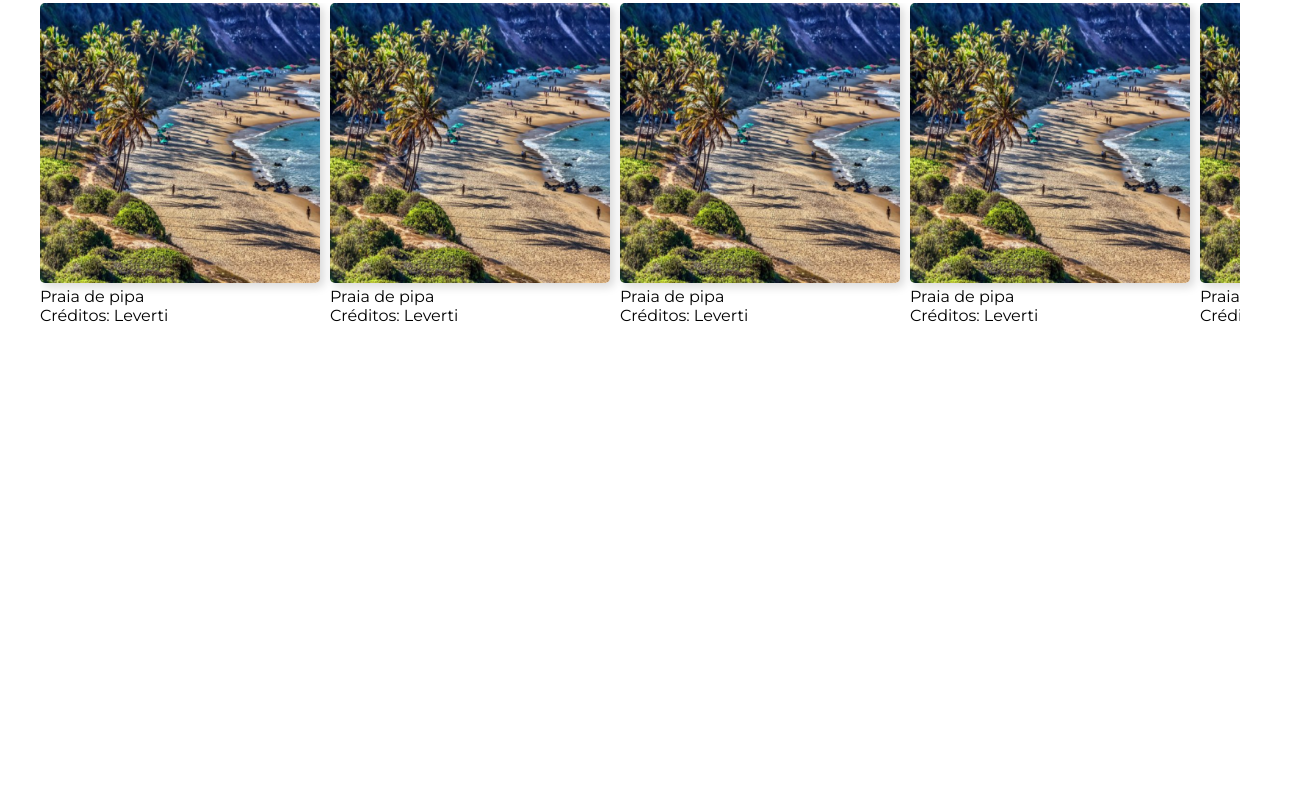
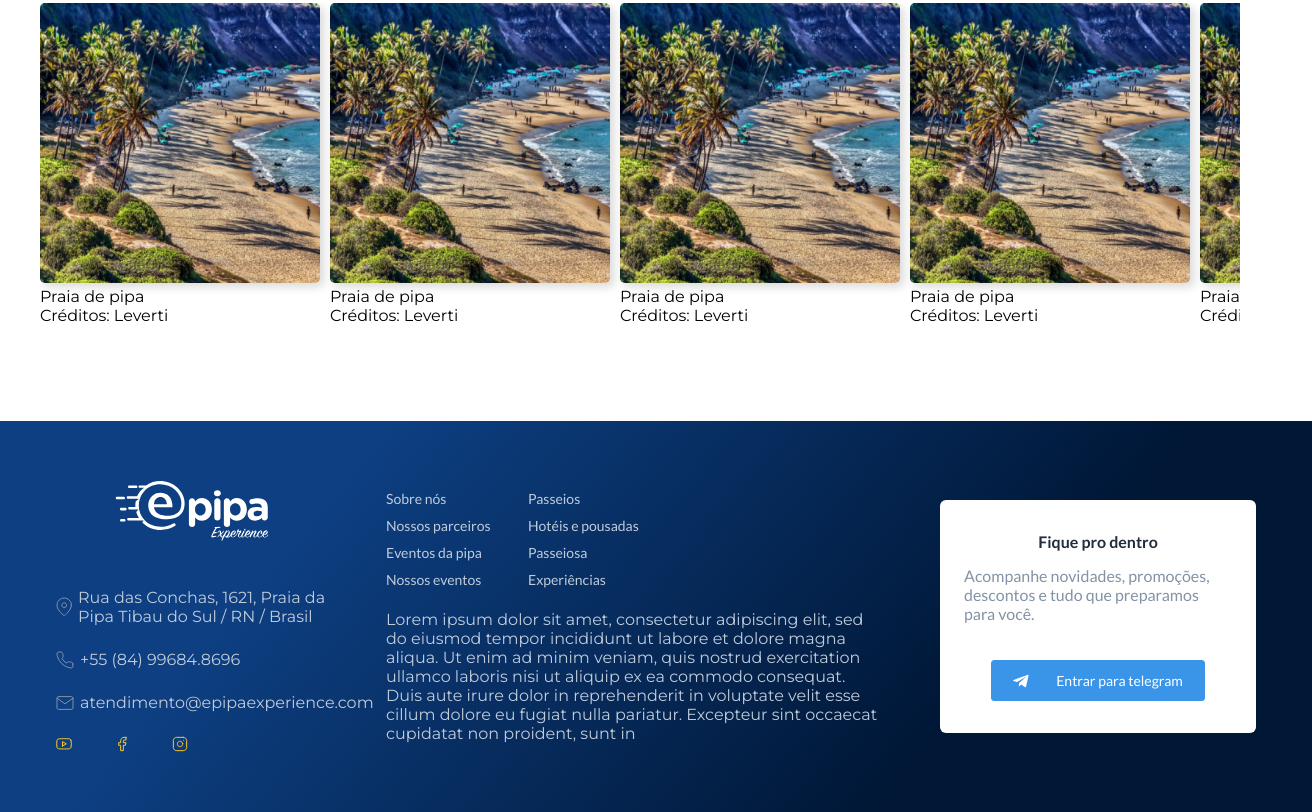
Before and after one commit to carlosDvi/AtividadesDWAI, a plain HTML site: page Epipa/index.html in a window 1280 px wide. Shown: the part 1539-2351 px from the top of the page, 1312 px wide, since content can reach past the window. Before the commit the page ends 1960 px from the top, so only its background shows below. Drawn offline with Linux system fonts and the light colour scheme.

Commit message:
Finalizando footer

```diff
--- a/Epipa/index.html
+++ b/Epipa/index.html
@@ -127,8 +127,61 @@
                 </div>
             </div>
         </div>
-
     </div>
+    <footer>
+        <div class="footer-content container">
+            <div class="left">
+                <img src="imgs/logo footer.svg" alt="">
+                <div class="infos">
+                    <div class="info-item">
+                        <img src="imgs/loc.svg" alt="">
+                        <p>Rua das Conchas, 1621, Praia da Pipa
+                            Tibau do Sul / RN / Brasil</p>
+                    </div>
+                    <div class="info-item">
+                        <img src="imgs/call.svg" alt="">
+                        <p>+55 (84) 99684.8696</p>
+                    </div>
+                    <div class="info-item">
+                        <img src="imgs/mail.svg" alt="">
+                        <p>atendimento@epipaexperience.com</p>
+                    </div>
+                    <div class="nav-menu">
+                        <img src="imgs/youtube.svg" alt="">
+                        <img src="imgs/facebook.svg" alt="">
+                        <img src="imgs/instagram.svg" alt="">
+                    </div>
+                </div>
+            </div>
+            <div class="middle">
+                <div class="menu-principal">
+                    <div class="menu">
+                        <a href="#">Sobre nós</a>
+                        <a href="#">Nossos parceiros</a>
+                        <a href="#">Eventos da pipa</a>
+                        <a href="#">Nossos eventos</a>
+                    </div>
+                    <div class="menu">
+                        <a href="#">Passeios</a>
+                        <a href="#">Hotéis e pousadas</a>
+                        <a href="#">Passeiosa</a>
+                        <a href="#">Experiências</a>
+                    </div>
+                </div>
+                <p>Lorem ipsum dolor sit amet, consectetur adipiscing elit, sed do eiusmod tempor incididunt ut labore et dolore magna aliqua. Ut enim ad minim veniam, quis nostrud exercitation ullamco laboris nisi ut aliquip ex ea commodo consequat. Duis aute irure dolor in reprehenderit in voluptate velit esse cillum dolore eu fugiat nulla pariatur. Excepteur sint occaecat cupidatat non proident, sunt in </p>
+            </div>
+            <div class="right">
+                <div class="header">
+                    <p class="title">Fique pro dentro</p>
+                    <p>Acompanhe novidades, promoções, descontos e tudo que preparamos para você.</p>
+                </div>
+                <div class="button">
+                    <img src="imgs/telegram.svg" alt="">
+                    <a href="">Entrar para telegram</a>
+                </div>
+            </div>
+        </div>
+    </footer>
 </body>
 
 </html>
--- a/Epipa/style.css
+++ b/Epipa/style.css
@@ -5,6 +5,7 @@
 
 body{
     font-family: "Montserrat", serif;
+    overflow-x: hidden;
 }
 
 .container{
@@ -195,7 +196,7 @@ header{
     display: flex;
     align-items: center;
     gap: 10px;
-    overflow-y: hidden;
+    overflow-x: scroll;
 }
 
 .fotos .card-img{
@@ -212,3 +213,121 @@ header{
     border-radius: 5px;
     box-shadow: 4px 4px 10px 0px rgba(0, 0, 0, 0.15);
 }
+
+footer{
+    display: flex;
+    padding: 60px 16px;
+    flex-direction: column;
+    align-items: center;
+    justify-content: center;
+    width: 100%;
+    background: var(--Linear, linear-gradient(130deg, #0D3F82 23.84%, #001736 73.02%));
+    color: #C0CCDA;
+}
+
+footer a{
+    text-decoration: none;
+    color: #C0CCDA ;
+    font-family: Lato;
+    font-size: 14px;
+    font-weight: 400;
+    width: 100%;
+}
+
+footer .footer-content{
+    display: flex;
+    justify-content: space-between;
+    align-items: center;
+}
+
+footer .left{
+    display: flex;
+    width: 272px;
+    flex-direction: column;
+    align-items: center;
+    gap: 47px;
+}
+
+footer .left .infos{
+    display: flex;
+    flex-direction: column;
+    align-items: flex-start;
+    gap: 24px;
+    align-self: stretch;
+}
+
+footer .left .infos .info-item{
+    display: flex;
+    gap: 6px;
+    align-items: center;
+    align-self: stretch;
+}
+
+footer .middle{
+    display: flex;
+    width: 496px;
+    flex-direction: column;
+    gap: 22px;
+}
+
+footer .middle .menu-principal{
+    display: flex;
+    align-items: center;
+    gap: 24px;
+    align-self: stretch;
+}
+
+footer .middle .menu-principal .menu{
+    display: flex;
+    width: 118px;
+    flex-direction: column;
+    justify-content: center;
+    align-items: center;
+    gap: 10px;
+}
+
+footer .right{
+    display: flex;
+    width: 268px;
+    padding: 32px 24px;
+    flex-direction: column;
+    align-items: center;
+    gap: 37px;
+    border-radius: 6px;
+    background: #FFF;
+}
+
+footer .header{
+    display: flex;
+    flex-direction: column;
+    align-items: center;
+    gap: 15px;
+    align-self: stretch;
+}
+
+footer .header .title{
+    color: var(--Black-2, #1F2D3D);
+    font-family: Lato;
+    font-weight: 700;
+}
+
+footer .header p{
+    color: var(--Gray, #8492A6);
+    font-family: Lato;
+    font-style: normal;
+    font-weight: 400;
+}
+
+footer .button{
+    display: flex;
+    padding: 12px 22px;
+    align-items: center;
+    gap: 27px;
+    border-radius: 3.509px;
+    background: var(--ui-color-primary-light, #3A95E9);
+    cursor: pointer;
+}
+
+.button a{
+    color: white;
+}
```
Also changed, not shown: Epipa/imgs/call.svg (added), Epipa/imgs/loc.svg (added), Epipa/imgs/logo footer.svg (added), Epipa/imgs/mail.svg (added), Epipa/imgs/telegram.svg (added).
